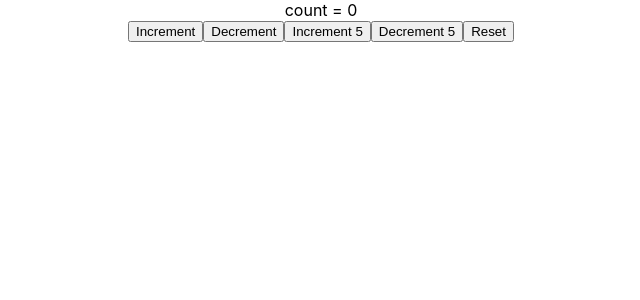
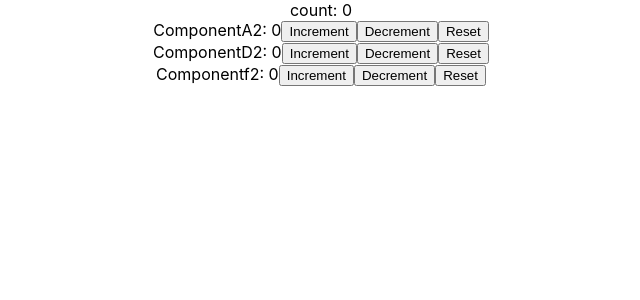
Before and after one commit to pop-dev5016/react-hooks, a React (Create React App) app: page / in a window 1280 px wide. Shown: the top 300 px of the page, without its empty margins (319-959 px from the left). Built offline with nearby package versions, Linux system fonts and the light colour scheme.

Commit message:
global management

```diff
--- a/src/App.js
+++ b/src/App.js
@@ -1,15 +1,38 @@
-import React ,{useContext} from 'react'
+import React ,{useReducer}from 'react'
 import './App.css';
-import ReducerCounter from './Component/ReducerCounter';
-import ReducerCounter2 from './Component/Reducercounter2';
+import ComponentA2 from './Component/ComponentA2';
+import ComponentB2 from './Component/ComponentB2';
+import Componentc2 from './Component/Componentc2';
+
+
+export const CountContext = React.createContext()
+
+const initialState = 0
+const reducer = (state,action)=>{
+     switch(action){
+        case 'increment':
+            return state+1
+        case 'decrement':
+            return state-1
+        case 'reset':
+            return initialState
+        default:
+           return state
+     }
+}
 
 
 function App() {
+  const[count,dispatch] = useReducer(reducer,initialState)
   return (
-    <div className="App">
-     <ReducerCounter2></ReducerCounter2>
-    </div>
-  );
-}
-
+   <CountContext.Provider value={{countState:count,countDispatch:dispatch}}>
+     <div className="App">
+      count: {count}
+    <ComponentA2></ComponentA2>
+    <ComponentB2></ComponentB2>
+    <Componentc2></Componentc2>
+     </div>
+   </CountContext.Provider>
+  )
+  }
 export default App;
--- /dev/null
+++ b/src/Component/COmponentF2.js
@@ -0,0 +1,15 @@
+import React , {useContext}from 'react'
+import {CountContext} from '../App'
+
+function ComponentF2() {
+    const countContext = useContext(CountContext)
+  return (
+    <div>Componentf2: {countContext.countState}
+     <button onClick={()=>countContext.countDispatch('increment')}>Increment</button>
+     <button onClick={()=>countContext.countDispatch('decrement')}>Decrement</button>
+     <button onClick={()=>countContext.countDispatch('reset')}>Reset</button>
+    </div>
+  )
+}
+
+export default ComponentF2
--- /dev/null
+++ b/src/Component/ComponentA2.js
@@ -0,0 +1,15 @@
+import React , {useContext} from 'react'
+import {CountContext} from '../App'
+
+function ComponentA2() {
+    const countContext = useContext(CountContext)
+  return (
+    <div>ComponentA2: {countContext.countState}
+     <button onClick={()=>countContext.countDispatch('increment')}> Increment</button>
+     <button onClick={()=>countContext.countDispatch('decrement')}> Decrement</button>
+     <button onClick={()=>countContext.countDispatch('reset')}> Reset</button>
+    </div>
+  )
+}
+
+export default ComponentA2
--- /dev/null
+++ b/src/Component/ComponentB2.js
@@ -0,0 +1,10 @@
+import React from 'react'
+import ComponentD2 from './ComponentD2'
+
+function ComponentB2() {
+  return (
+    <div><ComponentD2></ComponentD2></div>
+  )
+}
+
+export default ComponentB2
--- /dev/null
+++ b/src/Component/ComponentD2.js
@@ -0,0 +1,15 @@
+import React , {useContext}from 'react'
+import {CountContext} from '../App'
+
+function ComponentD2() {
+    const countContext = useContext(CountContext)
+  return (
+    <div>ComponentD2: {countContext.countState}
+     <button onClick={()=>countContext.countDispatch('increment')}>Increment</button>
+     <button onClick={()=>countContext.countDispatch('decrement')}>Decrement</button>
+     <button onClick={()=>countContext.countDispatch('reset')}>Reset</button>
+    </div>
+  )
+}
+
+export default ComponentD2
--- /dev/null
+++ b/src/Component/ComponentE2.js
@@ -0,0 +1,10 @@
+import React from 'react'
+import COmponentF2 from './COmponentF2'
+
+function ComponentE2() {
+  return (
+    <div><COmponentF2></COmponentF2></div>
+  )
+}
+
+export default ComponentE2
--- /dev/null
+++ b/src/Component/Componentc2.js
@@ -0,0 +1,10 @@
+import React from 'react'
+import ComponentE2 from './ComponentE2'
+
+function Componentc2() {
+  return (
+    <div><ComponentE2></ComponentE2></div>
+  )
+}
+
+export default Componentc2
--- a/src/Component/Reducercounter2.js
+++ b/src/Component/Reducercounter2.js
@@ -1,13 +1,17 @@
 import { useState,useReducer } from "react"
 import React from 'react'
 
-const initialState = {firstCounter:0}
+const initialState = {firstCounter:0,secondCounter: 10 }
 const reducer = (currentstate,action)=>{
      switch(action.type){
         case 'increment':
-            return {firstCounter:currentstate.firstCounter+action.value}
+            return {...currentstate,firstCounter:currentstate.firstCounter+action.value}
         case 'decrement':
-            return {firstCounter:currentstate.firstCounter-action.value}
+            return {...currentstate,firstCounter:currentstate.firstCounter-action.value}
+        case 'increment2':
+            return {...currentstate,secondCounter:currentstate.secondCounter+action.value}
+        case 'decrement2':
+            return {...currentstate,secondCounter:currentstate.secondCounter-action.value}
         case 'reset':
             return initialState
         default:
@@ -19,11 +23,14 @@ function ReducerCounter2() {
      const [count,dispatch] = useReducer(reducer,initialState)
   return (
     <div>
-        <div>count = {count.firstCounter}</div>
+        <div>1st count = {count.firstCounter}</div>
+        <div>2nd count = {count.secondCounter}</div>
      <button onClick={()=>dispatch({type:'increment',value:1})}>Increment</button>
      <button onClick={()=>dispatch({type:'decrement',value:1})}>Decrement</button>
-     <button onClick={()=>dispatch({type:'increment',value:5})}>Increment 5</button>
-     <button onClick={()=>dispatch({type:'decrement',value:5})}>Decrement 5</button>
+     <button onClick={()=>dispatch({type:'increment2',value:1})}>Increment counter 2</button>
+     <button onClick={()=>dispatch({type:'decrement2',value:1})}>Decrement counter 2</button>
+     <button onClick={()=>dispatch({type:'increment',value:5})}>Increment5</button>
+     <button onClick={()=>dispatch({type:'decrement',value:5})}>Decrement5</button>
      <button onClick={()=>dispatch({type:'reset'})}>Reset</button>
     </div>
   )
```
Also changed, not shown: src/Component/ReducerCounter3.js (added, +35 -0 lines).
